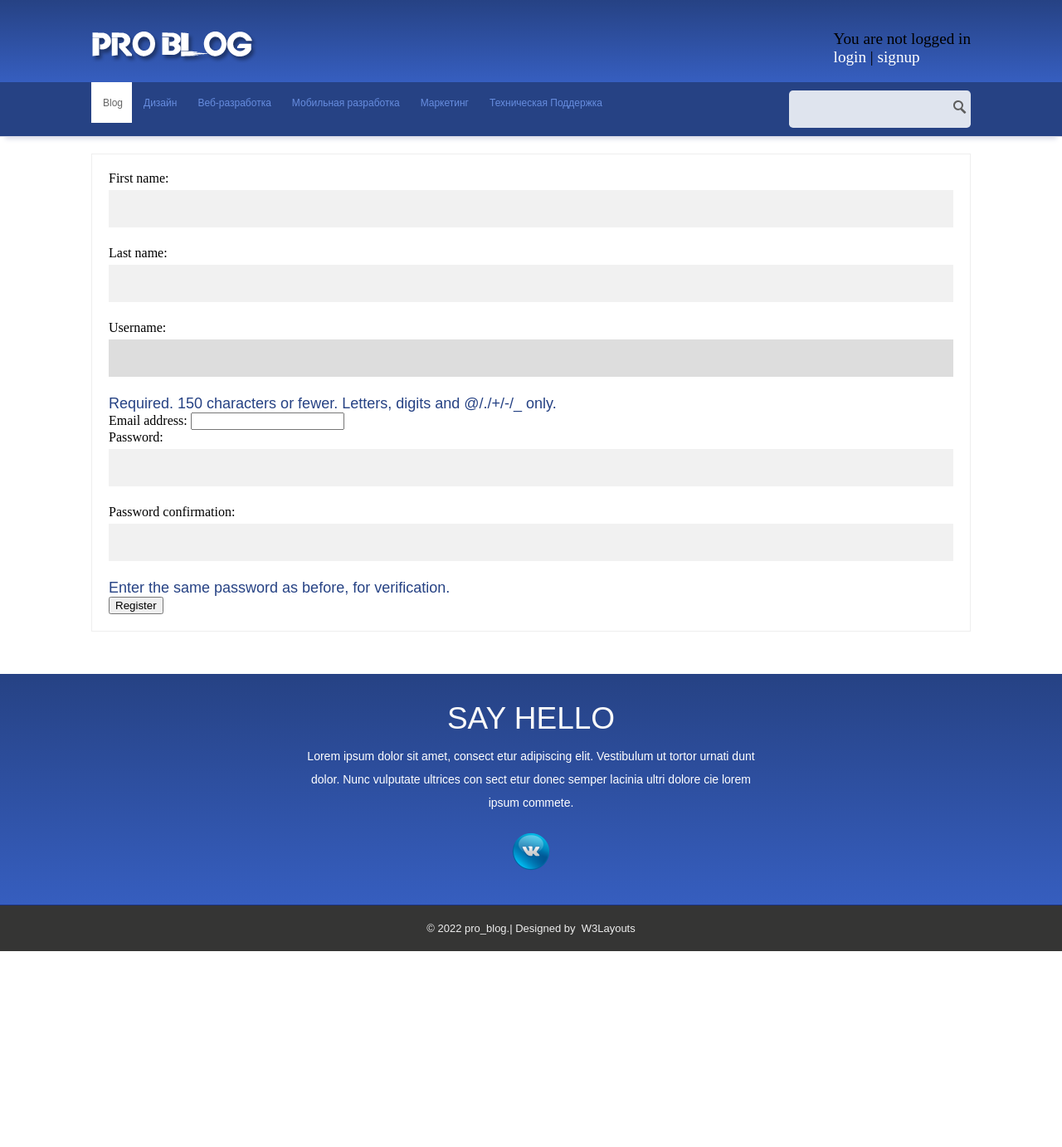
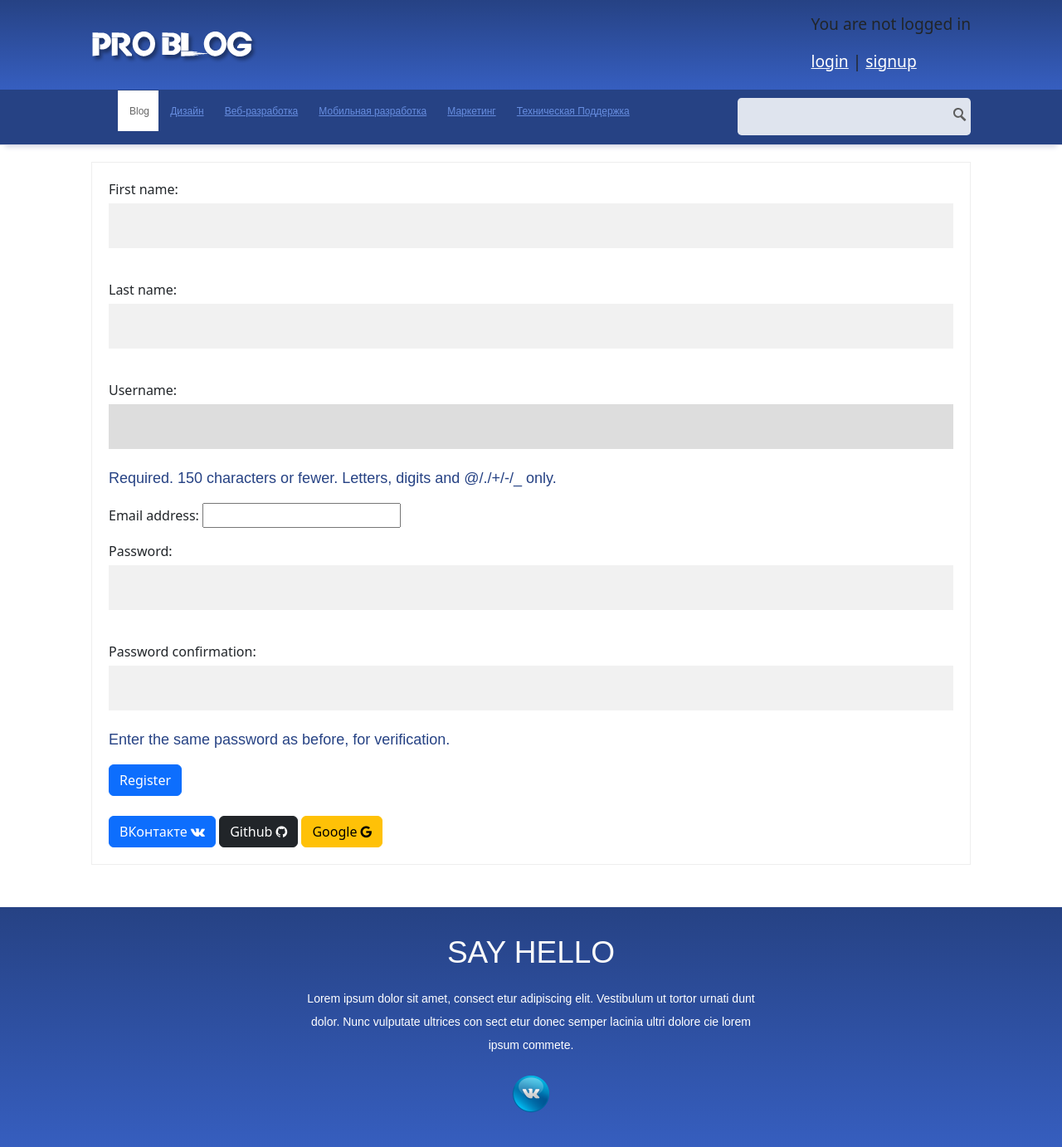
Before and after one commit to fourth-team-core/our_blog, a Django app: page /auth/signup/ in a window 1280 px wide. Shown: the top 1382 px of the page at 83% size. Before the commit the page ends 1146 px from the top, so only its background shows below. Run offline with Django 4.2, Linux system fonts and the light colour scheme; some libraries are stand-ins or nearby versions; some web fonts are replaced.

Commit message:
social_auth

```diff
--- a/blog/blog/urls.py
+++ b/blog/blog/urls.py
@@ -6,4 +6,5 @@ urlpatterns = [
     path("auth/", include("authapp.urls")),
     path("admin/", admin.site.urls),
     path("", PostsList.as_view(template_name="home.html"), name="home"),
+    path("", include("social_django.urls", namespace="social")),
 ]
--- a/blog/templates/authapp/signup.html
+++ b/blog/templates/authapp/signup.html
@@ -10,4 +10,14 @@
         {{ form.as_p }}
         <button class="btn btn-primary" type="submit">Register</button>
     </form>
+    <br/>
+    <a href="{% url 'social:begin' 'vk-oauth2' %}?next=/" class="btn btn-primary" role="button">
+    ВКонтакте <i class="fa fa-vk"></i>
+    </a>
+    <a href="{% url 'social:begin' 'github' %}?next=/" class="btn btn-dark" role="button">
+    Github <i class="fa fa-github"></i>
+    </a>
+    <a href="{% url 'social:begin' 'google-oauth2' %}?next=/" class="btn btn-warning" role="button">
+    Google <i class="fa fa-google"></i>
+    </a>
 {% endblock content %}
--- a/blog/templates/base.html
+++ b/blog/templates/base.html
@@ -11,6 +11,8 @@
     </title>
     <link href="{% static 'css/style.css' %}" rel="stylesheet" type="text/css" media="all"/>
     <link href='//fonts.googleapis.com/css?family=Carrois+Gothic+SC' rel='stylesheet' type='text/css'>
+    <link rel="stylesheet" type="text/css" href="{% static 'css/bootstrap.min.css' %}">
+    <link rel="stylesheet" href="{% static 'fonts/font-awesome/css/font-awesome.css' %}">
 </head>
 <body>
     {% block header %}
--- a/pyproject.toml
+++ b/pyproject.toml
@@ -19,6 +19,7 @@ pep8-naming = "^0.13.1"
 Pillow = "^9.2.0"
 isort = "^5.10.1"
 flake8-black = "^0.3.3"
+social-auth-app-django = "^5.0.0"
 
 [tool.poetry.dev-dependencies]
 
```
Also changed, not shown: blog/blog/settings.py (+21 -0 lines), blog/templates/authapp/login.html (+10 -0 lines), 2 other files.
